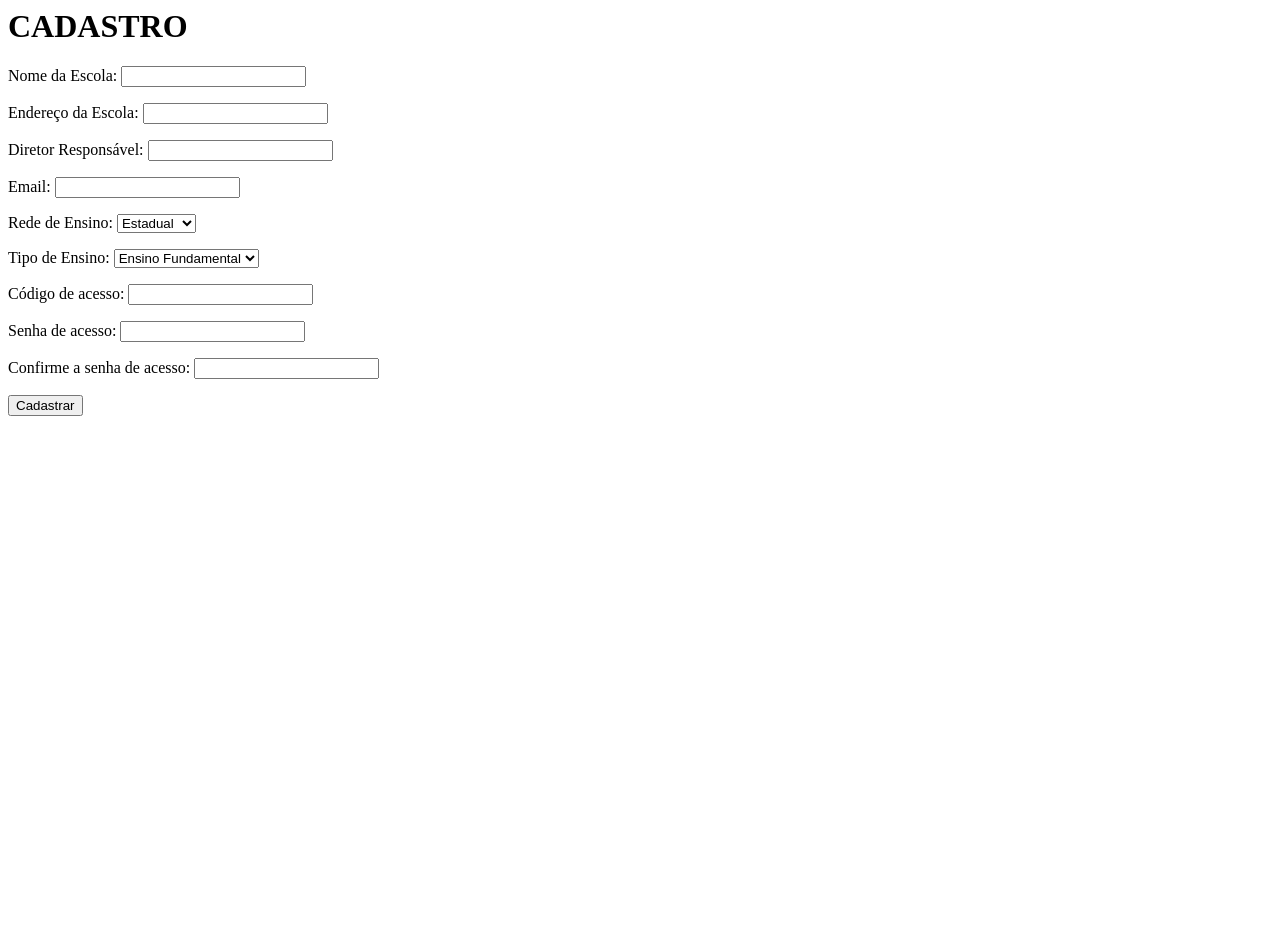
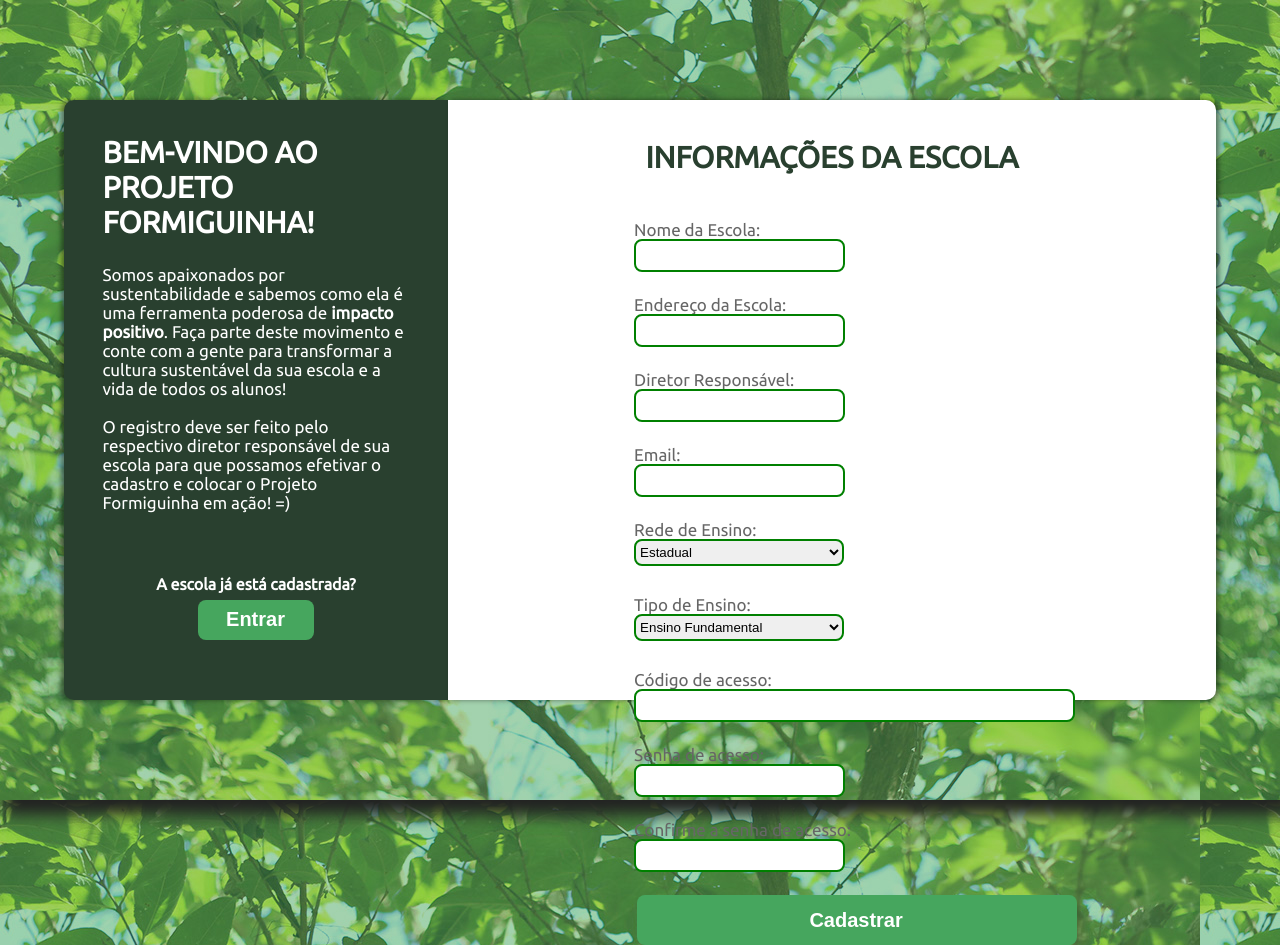
Before and after one commit to Hayashi25/01_Demoday, a Django app: page /cadastro in a window 1280 px wide. Before the commit the page ends 416 px from the top, so only its background shows below. Run offline with Django 3.2, Linux system fonts and the light colour scheme.

Commit message:
estilizar página de cadastro

```diff
--- /dev/null
+++ b/website/static/css/cadastro.css
@@ -0,0 +1,162 @@
+body{
+    background-image: url('/static/img/fundocadastro.jpg');
+    font-family: 'Ubuntu', sans-serif;
+    margin: 0px;
+    width: 100vw;
+    height: 100vh;
+    display: flex;
+    justify-content: center;
+}
+
+.containercadastro{
+    display: flex;
+    justify-content: center;
+    align-items: center;
+    box-shadow: 10px 10px 15px 5px #222;
+}
+
+.infcadastro{
+    width: 30%;
+    height: 600px;
+    background-color: #29402F;
+    color: white;
+    border-top-left-radius: 10px;
+    border-bottom-left-radius: 10px;
+    box-shadow: -3px 0px 5px 0px rgba(0, 0, 0, 0.45);
+    -webkit-box-shadow: -3px 0px 5px 0px rgba(0, 0, 0, 0.45);
+    display: flex;
+    flex-direction: column;
+    justify-content: center;
+    align-items: center;
+}
+
+.titleinfcadastro{
+    width: 80%;
+    font-size: 30px;
+    margin-bottom: 0px;
+    margin-top: 35px;
+}
+
+.textocadastro{
+    width: 80%;
+    height: 70%;
+    font-size: 17px;
+    margin-top: 25px;
+}
+
+.botao_entrar{
+    margin-bottom: 60px;
+}
+
+.pbotao{
+    margin-bottom: 7px;
+    font-weight: lighter;
+    font-size: 16px;
+}
+
+.cadastro{
+    width: 60%;
+    height: 600px;
+    background-color:white;
+    color: #666666;
+    border-top-right-radius: 10px;
+    border-bottom-right-radius: 10px;
+    -webkit-box-shadow: 3px 0px 5px 0px rgba(0, 0, 0, 0.45);
+    box-shadow: 3px 0px 5px 0px rgba(0, 0, 0, 0.45);
+}
+
+.cadastro h2{
+    color: #29402F;
+    text-align: center;
+    font-size: 30px;
+    margin-top: 40px;
+}
+
+form{
+    padding-left: 20%;
+    padding-right: 20%;
+    margin-top: 45px;
+    margin-left: 10px;
+}
+
+.divform{
+    display: flex;
+    flex-direction: column;
+    height: 75px;
+    margin-left: 22.5px;
+    float: left;
+}
+
+label{
+    font-size: 17px;
+    font-weight: lighter;
+}
+
+input{
+    width: 200px;
+    height: 27px;
+    border: 2px solid green;
+    margin-bottom: 5px;
+    padding-left: 5px;
+    float: left;
+}
+
+
+#codigo_acesso{
+    width: 430px;
+}
+
+select{
+    width: 210px;
+    height: 27px;
+    border: 2px solid green;
+    margin-bottom: 5px;
+}
+
+input, select{
+    border-radius: 8px;
+}
+
+input:focus{
+    border: solid 2px rgb(139, 218, 22);
+}
+
+input[value=Cadastrar]{
+    background-color: #46A65E;
+    border: none;
+    color: white;
+    margin-left: 25px;
+    width: 440px;
+    height: 50px;
+    font-weight: bolder;
+    font-size: 20px;
+    cursor: pointer;
+}
+
+input[value=Cadastrar]:hover{
+    background-color: rgb(92, 201, 119);
+}
+
+input[value=Entrar]{
+    width: 30%;
+    height: 10%;
+    background-color: #46A65E;
+    border: none;
+    color: white;
+    font-weight: bolder;
+    font-size: 20px;
+    cursor: pointer;
+}
+
+input[value=Entrar]:hover{
+    background-color: rgb(92, 201, 119);
+}
+
+.errorlist{
+    margin: 0px;
+    font-size: 10.5px;
+    padding: 0px;
+    color: rgb(204, 19, 19);
+    display: flex;
+    list-style: none;
+}
--- a/website/templates/cadastro.html
+++ b/website/templates/cadastro.html
@@ -1,7 +1,46 @@
-<h1>CADASTRO</h1>
+{% load static %}
+<!DOCTYPE html>
+<html lang="pt-br">
+<head>
+    <meta charset="UTF-8">
+    <meta name="viewport" content="width=device-width, initial-scale=1.0">
+    <meta http-equiv="X-UA-Compatible" content="ie=edge">
+    <link href="https://fonts.googleapis.com/css?family=Ubuntu&display=swap" rel="stylesheet">
+    <link rel="stylesheet" href="{% static 'css/cadastro.css' %}">
+    <title>Cadastro da Escola</title>
+</head>
+<body>
 
-<form method="POST">
-    {% csrf_token %}
-    {{ form.as_p }}
-    <input type="submit" value="Cadastrar">
-</form>
+<div class="containercadastro">
+    <div class="infcadastro">
+        <h2 class="titleinfcadastro">BEM-VINDO AO PROJETO FORMIGUINHA!</h2>
+        <p class="textocadastro">Somos apaixonados por sustentabilidade e sabemos como ela é uma ferramenta poderosa de
+            <strong>impacto positivo</strong>. Faça parte deste movimento e conte com a gente para transformar a cultura sustentável da sua
+            escola e a vida de todos os alunos! <br>
+            <br> O registro deve ser feito pelo respectivo diretor responsável de sua escola para que possamos efetivar o cadastro e
+            colocar o Projeto Formiguinha em ação! =)
+        </p>
+
+        <p class="pbotao"><strong>A escola já está cadastrada?</strong></p>
+        <input class="botao_entrar" type="button" value="Entrar">
+
+    </div>
+
+    <div class="cadastro">
+        <h2>INFORMAÇÕES DA ESCOLA</h2>
+        <form method="POST">
+            {% csrf_token %}
+            {% for field in form %}
+            <div class="divform">
+                {{ field.label_tag }}
+                {{ field }}
+                {{ field.errors }}
+            </div>
+        {% endfor %}
+            <input type="submit" value="Cadastrar">
+        </form>
+    </div>
+</div>
+
+</body>
+</html>
```
Also changed, not shown: website/static/img/fundocadastro.jpg (added), 1 other file.
